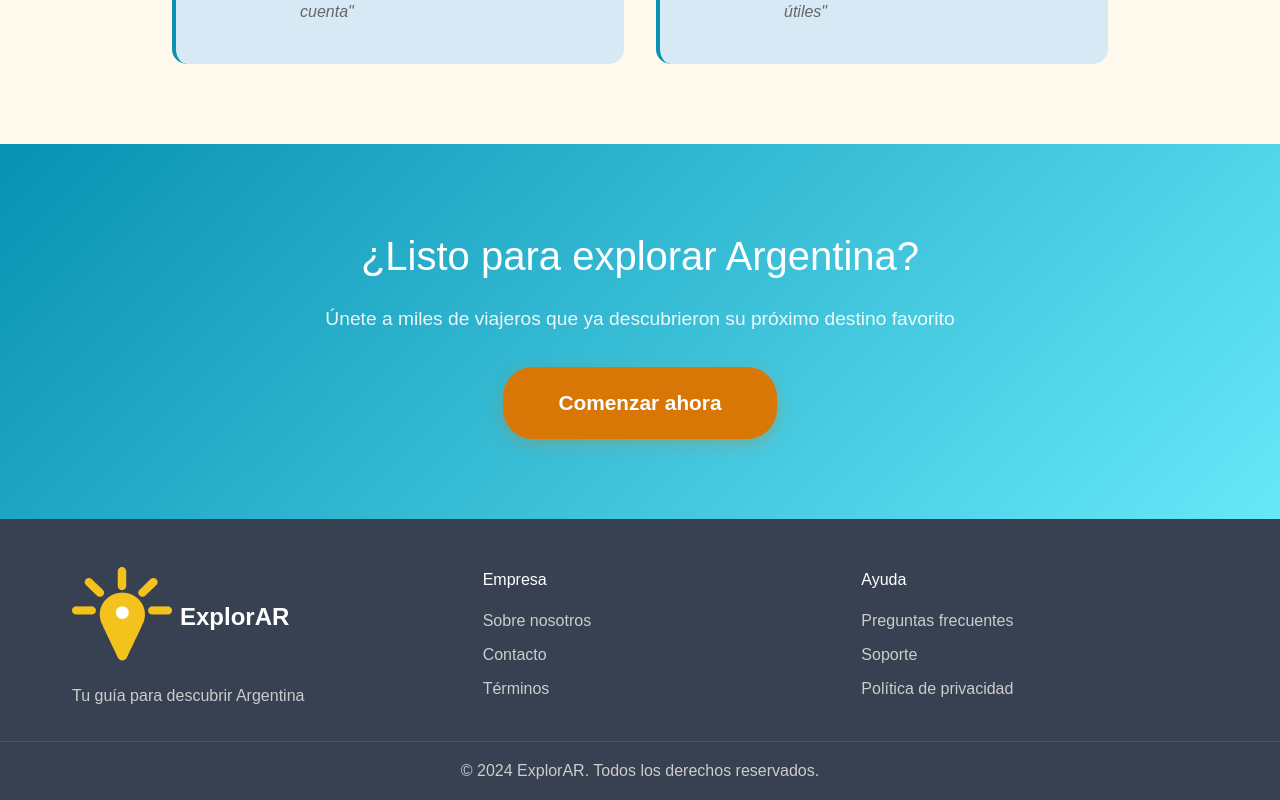
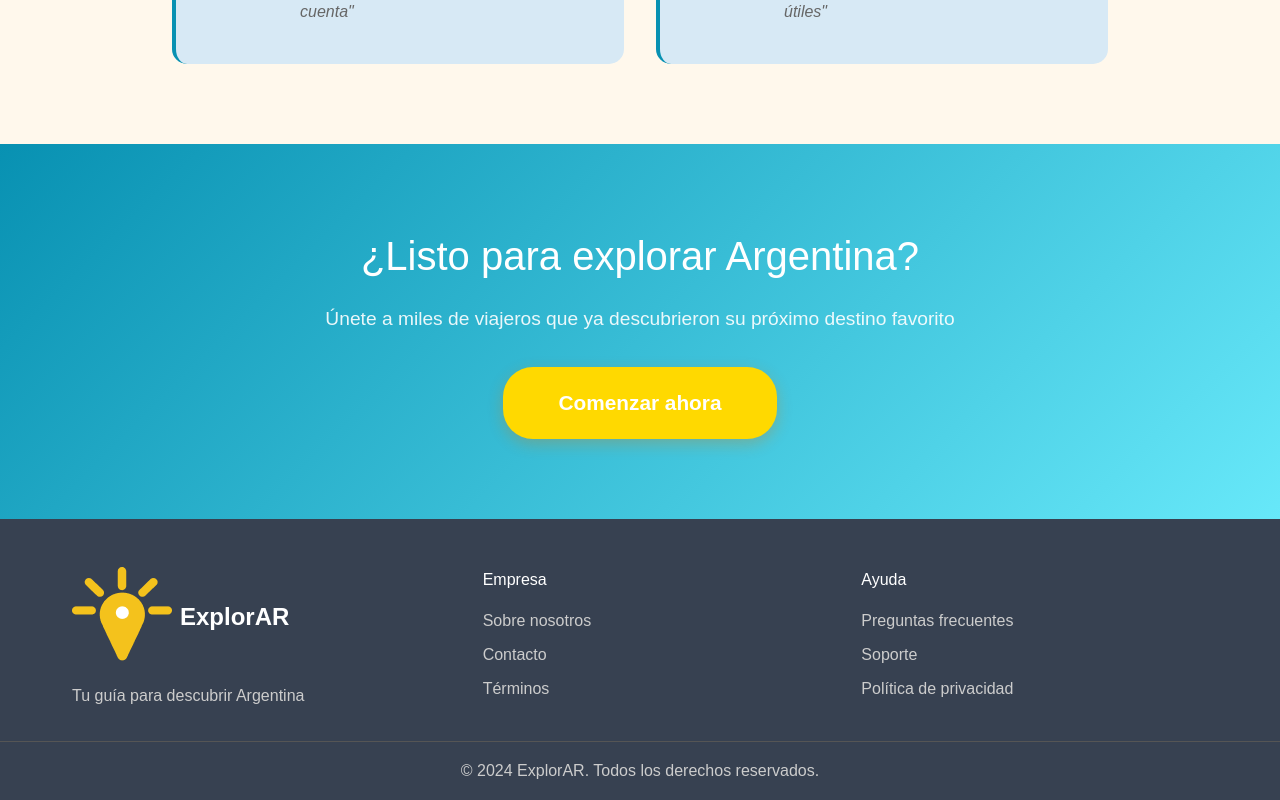
Before and after one commit to agustinblumenkranc/explorar-landing, a Next.js app: page / in a window 1280 px wide. Shown: the part 2760-3560 px from the top of the page. Built offline with nearby package versions, Linux system fonts and the light colour scheme.

Commit message:
poco importante

```diff
--- a/app/estilos.css
+++ b/app/estilos.css
@@ -607,7 +607,7 @@ body {
 
 .boton-cta {
   /* Mejorando botón CTA */
-  background: #d97706;
+  background: rgb(255, 217, 0);
   border: none;
   padding: 1.2rem 3.5rem;
   border-radius: 30px;
```
